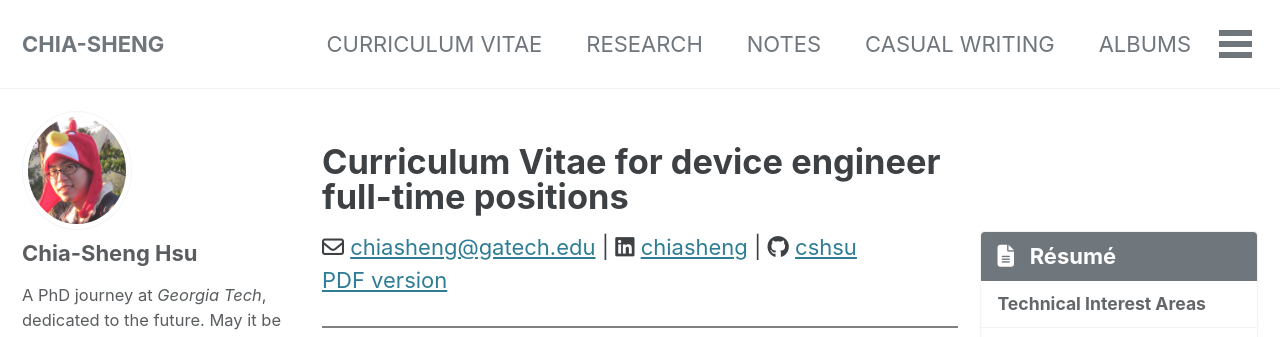
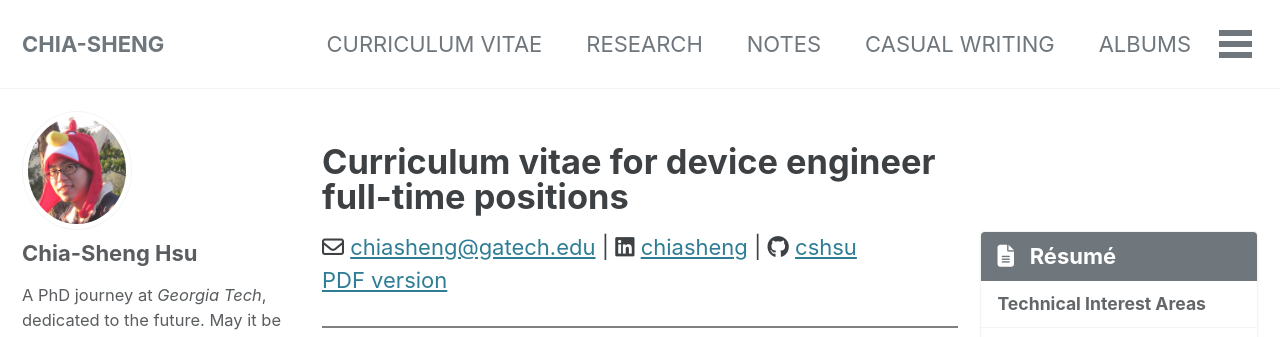
Before and after one commit to cshsu/cshsu.github.io, a Jekyll site: the page built from _pages/resume.md, in a window 1280 px wide and 900 px high. Shown: the top 337 px of the window. Built offline with Jekyll 4.4.1, drawn with Linux system fonts in a browser that asks for light colours; cached includes are drawn as plain includes; nearby versions of some CDN libraries; formulas are drawn with MathJax 3.

```diff
--- a/_pages/resume.md
+++ b/_pages/resume.md
@@ -1,6 +1,6 @@
 ---
 layout: single
-title: "<br>Curriculum Vitae for device engineer full-time positions"
+title: "<br>Curriculum vitae for device engineer full-time positions"
 permalink: /resume/
 toc: true
 toc_label: "&nbsp Résumé"
```
